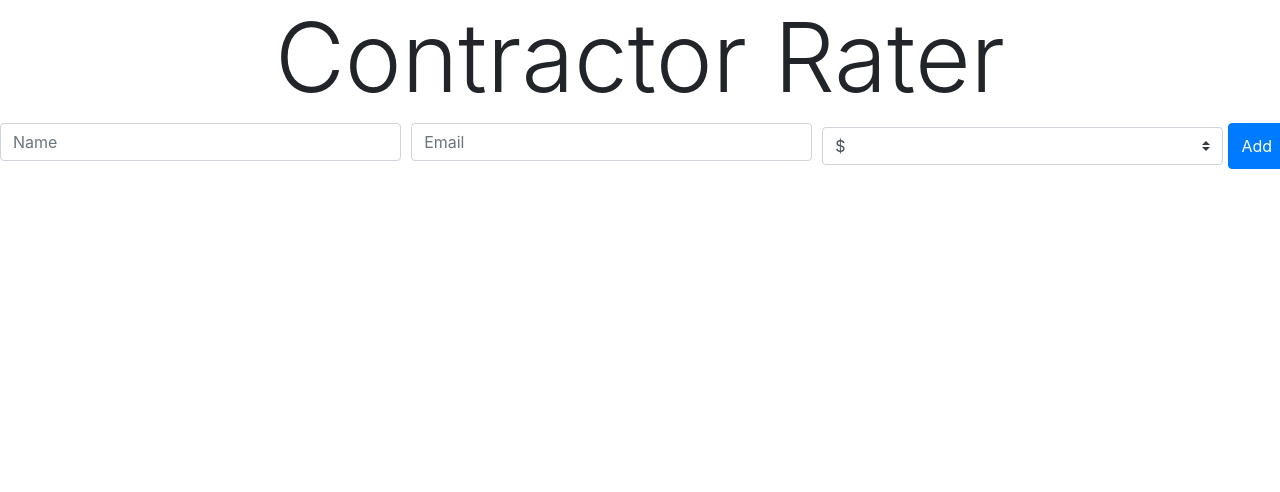
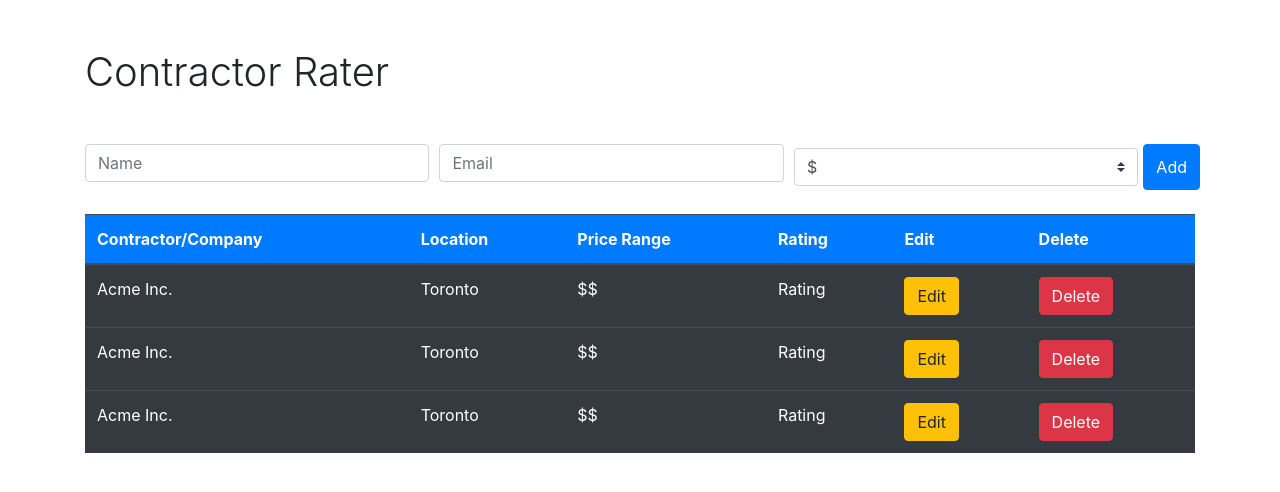
Before and after one commit to tdelam/contractors-rater, a React (Create React App) app in the folder client/: page / in a window 1280 px wide. Shown: the top 492 px of the page. Built offline with nearby package versions, Linux system fonts and the light colour scheme.

Commit message:
Created a context provider and wrapped the app with the provider

```diff
--- a/client/src/App.jsx
+++ b/client/src/App.jsx
@@ -4,13 +4,15 @@
   Switch,
   Route
 } from "react-router-dom";
+import { ContractorsContextProvider } from "./context/ContractorsContext";
 import ContractorDetail from "./routes/ContractorDetail";
 import Home from "./routes/Home";
 import UpdateContractor from "./routes/UpdateContractor";
 
 const App = () => {
   return (
-    <div>
+    <ContractorsContextProvider>
+      <div className="container">
         <Router>
           <Switch>
             <Route exact path="/" component={Home} />
@@ -19,6 +21,7 @@
           </Switch>
         </Router>
       </div>
+    </ContractorsContextProvider>
   );
 };
 
--- a/client/src/components/ContractorList.jsx
+++ b/client/src/components/ContractorList.jsx
@@ -0,0 +1,55 @@
+import React from 'react'
+
+const ContractorList = () => {
+  return (
+    <div className="list-group">
+      <table className="table table-hover table-dark">
+        <thead>
+          <tr className="bg-primary">
+            <th scope="col">Contractor/Company</th>
+            <th scope="col">Location</th>
+            <th scope="col">Price Range</th>
+            <th scope="col">Rating</th>
+            <th scope="col">Edit</th>
+            <th scope="col">Delete</th>
+          </tr>
+        </thead>
+        <tbody>
+          <tr>
+            <td>
+              Acme Inc.
+            </td>
+            <td>Toronto</td>
+            <td>$$</td>
+            <td>Rating</td>
+            <td><button className="btn btn-warning">Edit</button></td>
+            <td><button className="btn btn-danger">Delete</button></td>
+          </tr>
+          <tr>
+            <td>
+              Acme Inc.
+            </td>
+            <td>Toronto</td>
+            <td>$$</td>
+            <td>Rating</td>
+            <td><button className="btn btn-warning">Edit</button></td>
+            <td><button className="btn btn-danger">Delete</button></td>
+          </tr>
+
+          <tr>
+            <td>
+              Acme Inc.
+            </td>
+            <td>Toronto</td>
+            <td>$$</td>
+            <td>Rating</td>
+            <td><button className="btn btn-warning">Edit</button></td>
+            <td><button className="btn btn-danger">Delete</button></td>
+          </tr>
+        </tbody>
+      </table>
+    </div>
+  )
+}
+
+export default ContractorList
--- a/client/src/components/Header.jsx
+++ b/client/src/components/Header.jsx
@@ -3,7 +3,7 @@
 export const Header = () => {
   return (
     <>
-      <h1 className="font-weight-light display-1 text-center">Contractor Rater</h1>
+      <h1 className="font-weight-light display-5 mt-5 mb-5">Contractor Rater</h1>
     </>
   );
 };
--- /dev/null
+++ b/client/src/context/ContractorsContext.js
@@ -0,0 +1,13 @@
+import React, {useState, createContext} from 'react';
+
+export const ContractorsContext = createContext();
+
+export const ContractorsContextProvider = props => {
+  const [contractors, setContractors] = useState([]);
+
+  return (
+    <ContractorsContext.Provider value={{contractors, setContractors}}>
+      {props.children}
+    </ContractorsContext.Provider>
+  )
+}
--- a/client/src/routes/Home.jsx
+++ b/client/src/routes/Home.jsx
@@ -1,5 +1,6 @@
 import React from 'react';
 import AddContractor from '../components/AddContractor';
+import ContractorList from '../components/ContractorList';
 import Header from '../components/Header';
 
 const Home = () => {
@@ -7,6 +8,7 @@
     <>
       <Header />
       <AddContractor />
+      <ContractorList />
     </>
   )
 }
```
Lines whose indentation alone changed are shown as unchanged.
